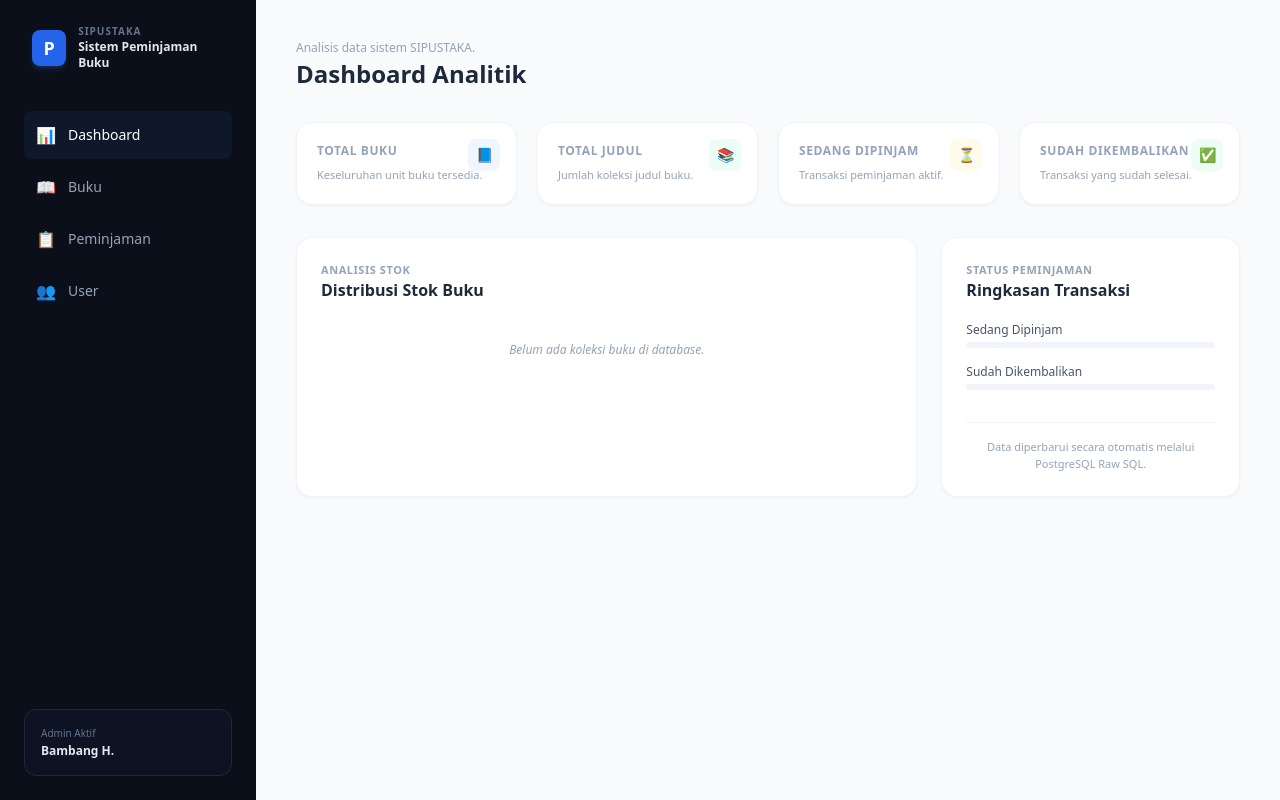
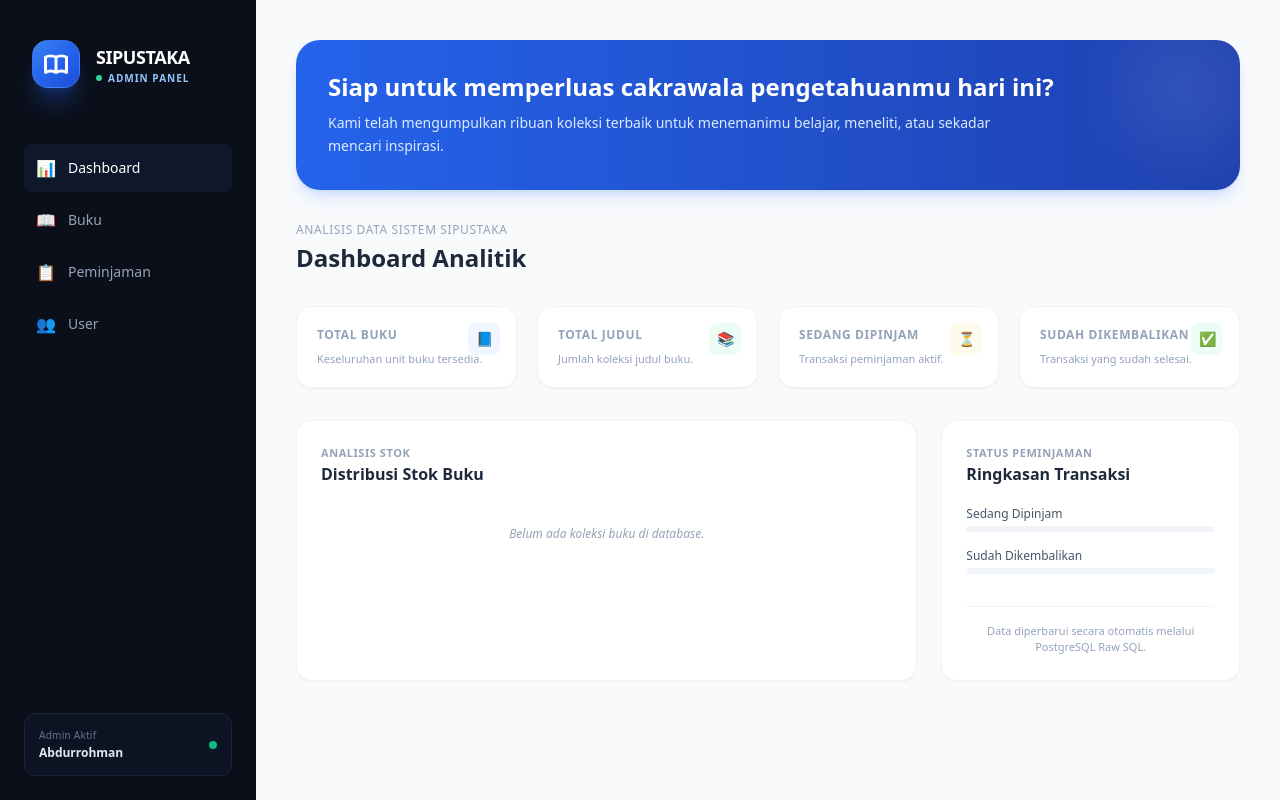
Before and after one commit to abdurrohman-Ship-IT-Consistently/pustakaproject, a Django app: template perpustakaan/templates/dashboard.html in a window 1280 px wide. Run offline with Django 5.2, Linux system fonts and the light colour scheme; the template is opened without the code that fills it, so the values that code supplies are empty; some libraries are stand-ins or nearby versions.

Commit message:
Upload new data

```diff
--- a/perpustakaan/templates/dashboard.html
+++ b/perpustakaan/templates/dashboard.html
@@ -10,13 +10,21 @@
 
     <div class="w-64 bg-[#0B0F19] text-white p-6 space-y-6 flex-shrink-0 flex flex-col justify-between">
         <div class="space-y-6">
-            <div class="flex items-center space-x-3 px-2">
-                <div class="bg-blue-600 h-9 w-9 rounded-lg flex items-center justify-center font-bold text-lg text-white shadow-md shadow-blue-500/20">P</div>
-                <div>
-                    <p class="text-[10px] text-slate-500 font-bold tracking-widest uppercase">SIPUSTAKA</p>
-                    <h1 class="font-bold text-xs text-slate-200">Sistem Peminjaman Buku</h1>
-                </div>
-            </div>
+<div class="flex items-center gap-4 px-2 py-4">
+    <div class="h-12 w-12 rounded-2xl bg-gradient-to-br from-blue-500 via-blue-600 to-blue-700 flex items-center justify-center text-white shadow-xl shadow-blue-600/30 border border-blue-400/30">
+        <svg class="w-7 h-7" fill="none" stroke="currentColor" viewBox="0 0 24 24">
+            <path stroke-linecap="round" stroke-linejoin="round" stroke-width="2.5" d="M12 6.253v13m0-13C10.832 5.477 9.246 5 7.5 5S4.168 5.477 3 6.253v13C4.168 18.477 5.754 18 7.5 18s3.332.477 4.5 1.253m0-13C13.168 5.477 14.754 5 16.5 5c1.747 0 3.332.477 4.5 1.253v13C19.832 18.477 18.247 18 16.5 18c-1.746 0-3.332.477-4.5 1.253"></path>
+        </svg>
+    </div>
+
+    <div class="flex flex-col">
+        <h1 class="font-extrabold text-lg text-white tracking-tight">SIPUSTAKA</h1>
+        <div class="flex items-center gap-1.5">
+            <span class="h-1.5 w-1.5 rounded-full bg-emerald-400"></span>
+            <p class="text-[10px] text-blue-300 font-semibold uppercase tracking-widest">Admin Panel</p>
+        </div>
+    </div>
+</div>
 
             <nav class="space-y-1 pt-4">
                 <a href="{% url 'dashboard' %}" class="flex items-center space-x-3 p-3 rounded-lg bg-slate-900 text-white font-medium text-sm transition">
@@ -34,16 +42,33 @@
             </nav>
         </div>
 
-        <div class="bg-slate-900/60 border border-slate-800 p-4 rounded-xl">
-            <p class="text-[10px] text-slate-500 font-medium">Admin Aktif</p>
-            <h4 class="text-xs font-bold text-slate-200 mt-0.5">Bambang H.</h4>
-        </div>
+<div class="flex items-center justify-between bg-slate-900/60 border border-slate-800/80 p-3.5 rounded-xl">
+    <div>
+        <p class="text-[10px] text-slate-500 font-medium tracking-wide">Admin Aktif</p>
+        <h4 class="text-xs font-bold text-slate-200 mt-0.5">Abdurrohman</h4>
+    </div>
+    <!-- Ping Indikator Aktif -->
+    <span class="relative flex h-2 w-2 shrink-0">
+        <span class="animate-ping absolute inline-flex h-full w-full rounded-full bg-emerald-400 opacity-75"></span>
+        <span class="relative inline-flex rounded-full h-2 w-2 bg-emerald-500"></span>
+    </span>
+</div>
     </div>
 
-    <div class="flex-1 p-10 overflow-y-auto">
+<div class="flex-1 p-10 overflow-y-auto">
+
+        <div class="mb-8 bg-gradient-to-r from-blue-600 to-blue-800 p-8 rounded-3xl shadow-lg shadow-blue-500/20 text-white relative overflow-hidden">
+            <div class="absolute top-0 right-0 -mt-4 -mr-4 w-32 h-32 bg-white/10 rounded-full blur-2xl"></div>
+
+            <div class="relative z-10">
+                <h2 class="text-2xl font-bold leading-tight">Siap untuk memperluas cakrawala pengetahuanmu hari ini?</h2>
+                <p class="text-blue-100 mt-2.5 max-w-2xl text-sm leading-relaxed">Kami telah mengumpulkan ribuan koleksi terbaik untuk menemanimu belajar, meneliti, atau sekadar mencari inspirasi.</p>
+            </div>
+        </div>
+
         <div class="mb-8">
-            <p class="text-xs text-slate-400 font-medium">Analisis data sistem SIPUSTAKA.</p>
-            <h2 class="text-2xl font-bold text-slate-800 mt-0.5">Dashboard Analitik</h2>
+            <p class="text-xs text-slate-400 font-medium uppercase tracking-wider">Analisis data sistem SIPUSTAKA</p>
+            <h2 class="text-2xl font-extrabold text-slate-800 mt-1">Dashboard Analitik</h2>
         </div>
 
         <div class="grid grid-cols-1 sm:grid-cols-2 lg:grid-cols-4 gap-5 mb-8">
```
Also changed, not shown: perpus_project/settings.py (+7 -4 lines), perpustakaan/templates/buku/list.html (+26 -11 lines), perpustakaan/templates/peminjaman/list.html (+26 -11 lines), perpustakaan/templates/user/list.html (+25 -11 lines), perpustakaan/views.py (+82 -74 lines), perpustakaan/migrations/0002_remove_peminjaman_buku_remove_peminjaman_siswa_and_more.py (deleted).
